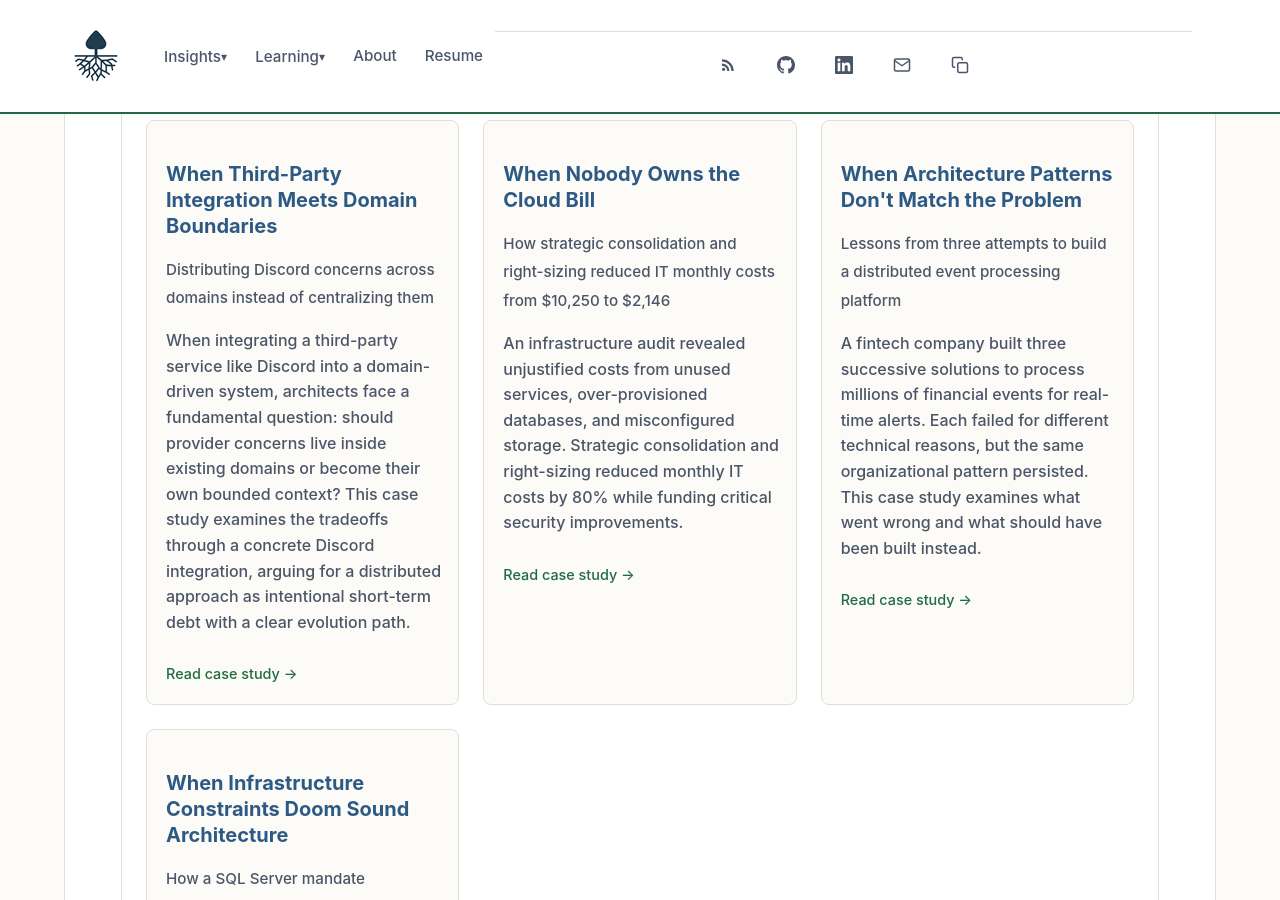
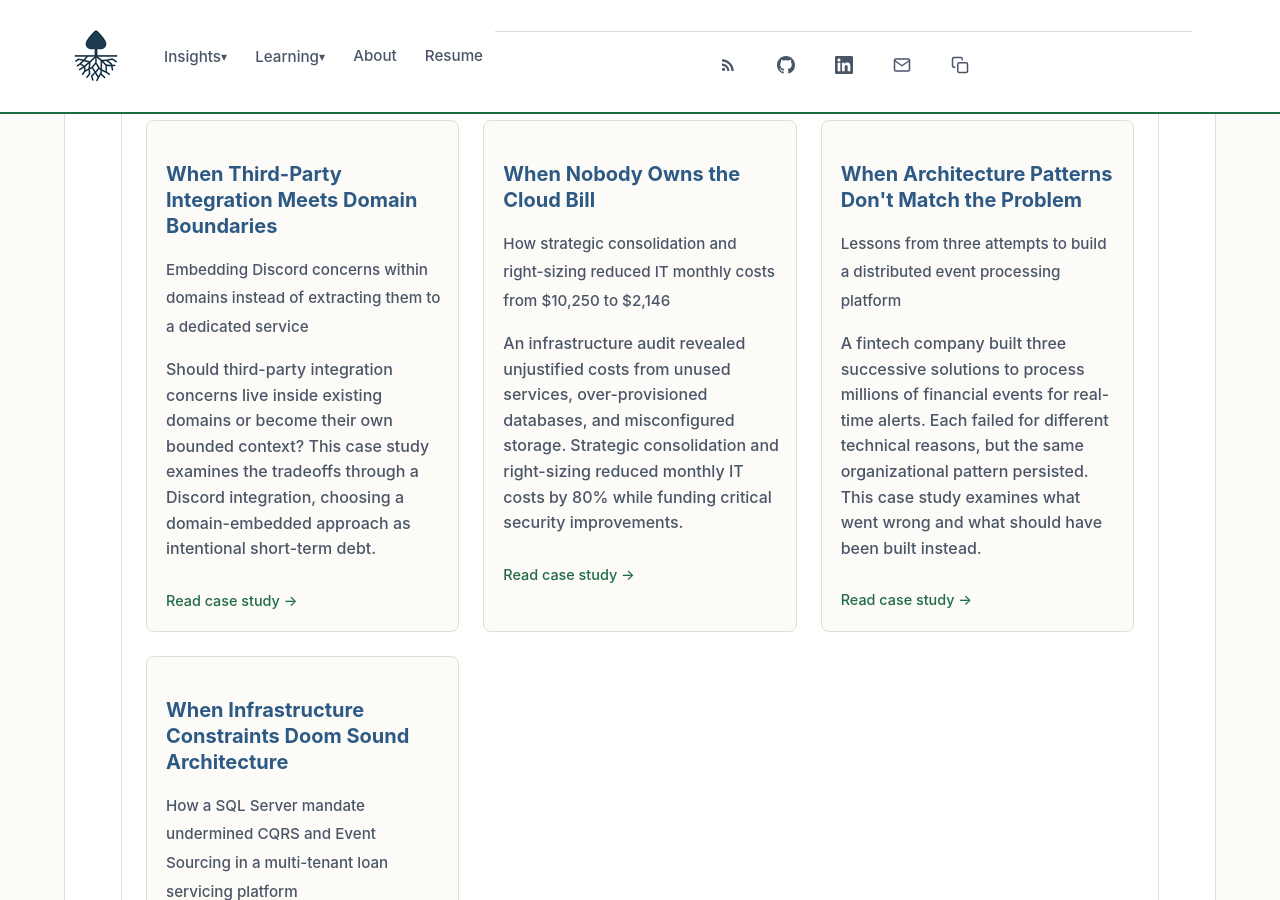
Before and after one commit to stevenstuartm/stevenstuartm.github.io, a Jekyll site: the page built from pages/case-studies.md, in a window 1280 px wide and 900 px high, scrolled down 355 px. Built offline with Jekyll 4.4.1, drawn with Linux system fonts in a browser that asks for light colours; part of the change alters nothing that is shown.

Commit message:
refining the discord case study

````diff
--- a/_case_studies/third-party-integration-boundaries.md
+++ b/_case_studies/third-party-integration-boundaries.md
@@ -1,10 +1,10 @@
 ---
 layout: case-study
 title: "When Third-Party Integration Meets Domain Boundaries"
-subtitle: "Distributing Discord concerns across domains instead of centralizing them"
-description: "When integrating a third-party service like Discord into a domain-driven system, architects face a fundamental question: should provider concerns live inside existing domains or become their own bounded context? This case study examines the tradeoffs through a concrete Discord integration, arguing for a distributed approach as intentional short-term debt with a clear evolution path."
+subtitle: "Embedding Discord concerns within domains instead of extracting them to a dedicated service"
+description: "Should third-party integration concerns live inside existing domains or become their own bounded context? This case study examines the tradeoffs through a Discord integration, choosing a domain-embedded approach as intentional short-term debt."
 role: "System Architect"
-date: 2025-01-01
+date: 2026-01-27
 technologies:
   - Discord API
   - OAuth 2.0
@@ -16,15 +16,17 @@ technologies:
 
 The company sells access to content published on a Discord server across multiple channels. The initial implementation relied on manual verification: employees confirm purchases and assign Discord roles by hand. As the product matures, this workflow needs automation.
 
-Automating access requires integrating Discord into multiple existing domains: authorization needs role mappings, subscription management needs plan-to-role assignments, user management needs Discord identity storage, and registration needs OAuth orchestration. This raises an architectural question: should Discord become its own API, or should Discord concerns be distributed across these existing domains?
+Automating access requires integrating Discord into multiple existing domains: authorization needs role mappings, subscription management needs plan-to-role assignments, user management needs Discord identity storage, and registration needs OAuth orchestration. This raises an architectural question: should Discord become its own API, or should Discord concerns be embedded within these existing domains?
 
-I chose distribution. Each domain owns the Discord concepts relevant to its responsibilities. This is intentional short-term debt driven by two architectural characteristics I prioritize: cost and agility. With a single small team and limited time, creating a centralized Discord API would introduce coordination overhead and slow discovery. The distributed approach allows each domain to evolve its Discord integration independently.
+I chose embedding. Each domain owns the Discord concepts relevant to its responsibilities. This is intentional short-term debt driven by two architectural characteristics I prioritize: cost and agility. With a single small team and limited time, extracting a dedicated Discord API would introduce coordination overhead and slow discovery. The domain-embedded approach allows each domain to evolve its Discord integration independently.
 
 This case study examines that decision, the alternatives considered, what would trigger evolution toward centralization, and why I consider this a rare example of true technical debt: intentional, with understood interest, and a clear payback plan.
 
 ## The Business Context
 
 The company operates as a content platform where customers purchase access to various products and services. One product grants access to a Discord server where the company publishes content and customers engage in community discussions.
+
+This is the first time the company sells access to content published on a platform it doesn't directly own. Previous products were delivered through infrastructure the company controlled. Discord introduces new variables: a third-party API, external identity systems, platform-specific access controls. This novelty is part of why discovery and agility were prioritized so heavily in the architectural decision.
 
 The current workflow is entirely manual:
 
@@ -46,7 +48,7 @@ The manual process creates several problems:
 - **Operational burden**: Employee time spent on manual verification scales linearly with customer growth
 - **Error-prone**: Spreadsheet-based tracking invites mistakes
 
-The solution needs to automate the entire flow: OAuth-based Discord linking, automatic role assignment based on plans, and real-time role updates when plans change.
+The solution needs to automate the entire flow, including OAuth-based Discord linking, automatic role assignment based on plans, and real-time role updates when plans change.
 
 ## The Existing Domain Architecture
 
@@ -65,7 +67,7 @@ Before discussing where Discord fits, here's the relevant portion of the existin
 │    Registrar API      │ │  Subscription Mgmt    │ │   Authorization API   │
 │                       │ │        API            │ │                       │
 │ • User registration   │ │ • Plan management     │ │ • Access rules        │
-│ • OAuth orchestration │ │ • Billing integration │ │ • Product permissions │
+│ • Email verification  │ │ • Billing integration │ │ • Product permissions │
 │ • Onboarding flows    │ │ • Billing events      │ │ • Feature flags       │
 └───────────────────────┘ └───────────────────────┘ └───────────────────────┘
                                       │
@@ -83,7 +85,7 @@ Each API owns its domain completely. The Authorization API determines what users
 
 ## The Options Considered
 
-### Option 1: Distributed Integration (Domain-Owned)
+### Option 1: Domain-Embedded Integration
 
 Each domain owns the Discord concepts relevant to its responsibilities:
 
@@ -122,10 +124,53 @@ Each domain owns the Discord concepts relevant to its responsibilities:
 ```
 
 **Data ownership:**
-- **Authorization API**: `discord_roles` table with role metadata (which roles exist, which are assignable, default roles for free/paid users)
-- **Subscription Management API**: `plan_discord_roles` table mapping plans to roles
-- **Users API**: `user_discord_accounts` table linking platform users to Discord identities
-- **Registrar API**: No persistent Discord data; orchestrates OAuth flow and registration
+
+**Authorization API** owns role metadata. This table defines which Discord roles exist, which can be assigned programmatically, and which serve as defaults for free or paid users:
+
+```sql
+CREATE TABLE discord_roles (
+   id INT NOT NULL AUTO_INCREMENT,
+   discord_id VARCHAR(30) NOT NULL,
+   name VARCHAR(100) NOT NULL,
+   is_assignable BOOLEAN NOT NULL DEFAULT 0,
+   is_plan_assignable BOOLEAN NOT NULL DEFAULT 0,
+   is_default_free BOOLEAN NULL,
+   is_default_paid BOOLEAN NULL,
+   created_at DATETIME NOT NULL DEFAULT CURRENT_TIMESTAMP,
+   updated_at DATETIME NOT NULL DEFAULT CURRENT_TIMESTAMP ON UPDATE CURRENT_TIMESTAMP,
+   PRIMARY KEY (id),
+   UNIQUE KEY UK_discord_roles_discord_id (discord_id)
+);
+```
+
+**Subscription Management API** owns plan-to-role mappings. This determines which Discord roles a given subscription plan grants:
+
+```sql
+CREATE TABLE plan_discord_roles (
+   id INT NOT NULL AUTO_INCREMENT,
+   plan_id INT UNSIGNED NOT NULL,
+   role_id INT NOT NULL,
+   CONSTRAINT UC_RoleId_PlanId UNIQUE (plan_id, role_id),
+   CONSTRAINT FK_PlanDiscordRoles_Plans FOREIGN KEY (plan_id) REFERENCES plans(id),
+   PRIMARY KEY (id)
+);
+```
+
+**Users API** owns the identity mapping between platform users and Discord accounts:
+
+```sql
+CREATE TABLE user_discord_accounts (
+    user_id INT NOT NULL,
+    discord_id VARCHAR(20) NOT NULL,
+    discord_username VARCHAR(100),
+    created_at DATETIME DEFAULT CURRENT_TIMESTAMP,
+    UNIQUE KEY uk_discord_id (discord_id),
+    FOREIGN KEY (user_id) REFERENCES users(id) ON DELETE CASCADE,
+    PRIMARY KEY (user_id)
+);
+```
+
+**Registrar API** has no persistent Discord data. It orchestrates the OAuth flow and registration, then delegates storage to the Users API and triggers authorization sync.
 
 **Workflow:**
 1. User initiates Discord linking through Prime
@@ -138,14 +183,14 @@ When a plan changes (billing webhook), the Subscription Management API triggers
 
 **What remains centralized:**
 
-Distributing client code doesn't mean abandoning governance. Configuration and credentials are managed through AWS Parameter Store, giving us:
+Embedding client code in each domain doesn't mean abandoning governance. Configuration and credentials are managed through AWS Parameter Store, giving us:
 
 - Single source of truth for Discord API credentials
 - Consistent client configuration (timeouts, retry policies) across all domains
 - Centralized audit trail of configuration changes
 - Environment-specific settings without code changes
 
-The distributed approach applies to code, not to operational governance. Security and configuration management aren't "Phase 2" concerns.
+The domain-embedded approach applies to code, not to operational governance. Security and configuration management aren't "Phase 2" concerns.
 
 ### Option 2: Thin Provider API
 
@@ -205,19 +250,23 @@ Centralize both Discord access AND Discord-related data:
 
 The provider owns everything Discord-related. Domains notify it of relevant events (plan changes, user registration), and the provider handles the rest.
 
-## The Decision: Distributed Integration
+## The Decision: Domain-Embedded Integration
 
-I chose Option 1 (distributed) for now, with a planned evolution to Option 2 (thin provider) once the solution matures.
+I chose Option 1 (domain-embedded) for now, with a planned evolution to Option 2 (extracted provider) once the solution matures.
 
 ### Why Not a Thick Provider?
 
-Option 3 creates problematic coupling. Role synchronization requires reading a user's current plans and applying authorization rules. If the Discord provider owns this logic, it must either:
+Option 3 inverts the natural dependency direction. Domains at the center should call out to the fringe; the fringe should not reach into the center. A provider exists to be used by domains, not to use them.
 
-1. **Call into Subscription Management and Authorization APIs** to get the data it needs, creating circular dependencies and distributed transactions
+Role synchronization requires reading a user's current plans and applying authorization rules. If the Discord provider owns this logic, it must either:
+
+1. **Call into Subscription Management and Authorization APIs** to get the data it needs, which means a fringe concern reaching into the domain center
 2. **Duplicate plan and authorization data** into its own storage, creating consistency problems
 3. **Receive all relevant data in the sync request**, forcing callers to assemble context that the provider then processes
 
-None of these are clean. The Authorization API already exists to answer "what can this user access?" Adding Discord as another access type fits naturally. Extracting that logic into a Discord provider would fragment authorization decisions across services.
+None of these are clean. The current architecture has Authorization reading from Subscription Management, but that's different: both are cross-cutting concern domains at the center. Shared domains exist to be used AND to use each other. A thick Discord provider is a peripheral integration, not a shared domain. It belongs on the fringe, called by domains, not calling into them.
+
+The Authorization API already exists to answer "what can this user access?" Adding Discord as another access type fits naturally. Extracting that logic into a Discord provider would fragment authorization decisions across services.
 
 ### Why Not a Thin Provider (Yet)?
 
@@ -240,11 +289,15 @@ Option 2 is the likely evolution, but creating it now would cost more than it sa
 
 With one integration and one team, the coordination overhead exceeds the benefit of centralization. Each domain can evolve its Discord usage independently without waiting for provider changes.
 
+Creating a provider now would force us to define an interface before understanding what each domain actually needs from Discord. We'd be designing an abstraction during the period when we're still discovering requirements. The feature has a limited time window to prove value. If it succeeds, we can spend additional time maturing the architecture. If it fails, we've avoided building infrastructure for something that didn't work out.
+
+This calculus changes with team growth. With multiple teams, waiting days or weeks for another team to update a shared API doesn't solve anyone's problem during discovery. But it becomes worthwhile once patterns stabilize and the coordination cost is amortized across many uses.
+
 ### The Architectural Characteristics Driving This Decision
 
 Two characteristics dominate my priorities for this system:
 
-| Characteristic | Definition | How Distribution Serves It |
+| Characteristic | Definition | How Embedding Serves It |
 |----------------|------------|---------------------------|
 | **Cost** | Minimize development and operational expense | No new service to build/deploy/maintain; no coordination overhead; faster time to solution |
 | **Agility** | Ability to respond quickly to changing requirements | Each domain evolves independently; no bottleneck on provider changes; discovery happens in parallel |
@@ -262,9 +315,9 @@ For a mature system with multiple teams, consistency and maintainability might d
 
 This decision isn't permanent. Several triggers would shift the calculus toward centralization.
 
-### Trigger 1: Multiple Third-Party Providers
+### Trigger 1: Multiple Third-Party Providers With Similar Patterns
 
-If the company integrates Slack, Telegram, or other community platforms alongside Discord, the distributed approach multiplies:
+If the company integrates Slack, Telegram, or other community platforms alongside Discord, the domain-embedded approach multiplies:
 
 ```
 Current (1 provider):
@@ -280,17 +333,23 @@ Future (3 providers):
   - 3 domains × 3 providers = 9 integration points
 ```
 
-At some threshold, the pattern becomes unwieldy. A provider abstraction starts making sense, though the exact threshold depends on how similar the integrations are.
+But more providers doesn't automatically justify extraction. Each provider has its own API, its own concepts, and its own quirks. If providers have genuinely different needs, embedding each separately may still be appropriate. The trigger for extraction isn't just "more providers" but "more providers with similar enough patterns that a shared abstraction adds value rather than forcing awkward compromises."
+
+If a second provider emerged with very similar integration patterns, that would be a stronger signal to extract. But even then, the decision would be circumstantial rather than automatic.
 
 ### Trigger 2: Team Growth
 
-With a single team, coordination overhead is just context switching. With multiple teams:
+With a single team, coordination overhead is just context switching. With multiple teams, a shared provider creates blocking dependencies:
 
-- Team A owns Authorization and needs Discord role sync to change
+- Team A owns Authorization and needs a Discord operation to change
 - Team B owns the Discord provider
-- Team A now depends on Team B's backlog and priorities
+- Team A waits days or weeks for Team B to update the provider API
 
-Conway's Law suggests the architecture should match the communication structure. Multiple teams might benefit from clearer boundaries, even if those boundaries add coordination cost.
+During discovery, this wait time is unacceptable. The feature has a limited window to prove value, and blocking on another team's backlog doesn't solve the problem that needed to be solved.
+
+But with embedded code, coordination still happens, just through shared values rather than shared code. If teams communicate as they should, they align on conventions for error handling, retry logic, and API usage. Conway's Law still applies, but the communication happens through documentation and review rather than through API contracts.
+
+The trigger for extraction isn't team count alone. It's when the coordination cost of maintaining consistent behavior across embeddings exceeds the blocking cost of waiting on a shared provider. That typically happens once patterns stabilize and discovery gives way to steady-state operation.
 
 ### Trigger 3: Processing Load
 
@@ -313,7 +372,7 @@ Technical debt is often unintentional: shortcuts taken under pressure that accum
 ```
 Evolution path:
 
-Phase 1 (Current): Distributed
+Phase 1 (Current): Domain-Embedded
   - Each domain has Discord client code
   - Fast to build, easy to change independently
   - Interest: duplication across domains
@@ -366,23 +425,23 @@ Without centralization, developers might not know where to look for Discord-rela
 
 Each domain embeds its own Discord API client.
 
-**Mitigation**: Accept this for now. The duplication is limited (we use a small API surface), and the cost of coordination exceeds the cost of duplication for a single team. When evolving to Phase 2, the provider eliminates duplication.
+**Mitigation**: Share values, not code. The duplication is limited (we use a small API surface), and creating another container just to eliminate copy-paste is often worse than communicating governance and design between tech leads. When evolving to Phase 2, the provider consolidates the client code, but only after we understand what that client actually needs to do.
 
 ### Consequence: Inconsistent Error Handling
 
 Each domain might handle Discord API errors differently.
 
-**Mitigation**: Establish conventions in the ADR. Retry logic, timeout configuration, and error categorization should be consistent even if code is duplicated. Review during code review.
+**Mitigation**: Share values, not code. Establish conventions in the ADR: retry logic, timeout configuration, error categorization. Teams share these values through documentation and code review, not through forced code sharing. The goal is consistent behavior through shared understanding, not identical implementations.
 
 ## Key Lessons
 
 ### 1. Provider vs. Domain Is a Spectrum, Not a Binary
 
-The choice isn't "centralize everything" or "distribute everything." Discord API access (infrastructure) can centralize while Discord business logic (domain) stays distributed. The thin provider + adapter pattern achieves this separation.
+The choice isn't "extract everything" or "embed everything." Discord API access (infrastructure) can be extracted while Discord business logic (domain) stays embedded in domains. The thin provider + adapter pattern achieves this separation.
 
 ### 2. Architectural Characteristics Should Drive the Decision
 
-Without explicit priorities, architectural debates become opinion battles. When I say "cost and agility matter most for this system," the distributed approach follows logically. A different system prioritizing consistency and maintainability would choose differently.
+Without explicit priorities, architectural debates become opinion battles. When I say "cost and agility matter most for this system," the domain-embedded approach follows logically. A different system prioritizing consistency and maintainability would choose differently.
 
 ### 3. Intentional Debt Requires a Payback Plan
 
@@ -390,7 +449,9 @@ Without explicit priorities, architectural debates become opinion battles. When
 
 ### 4. Small Teams Have Different Optimal Architectures
 
-Coordination overhead that's negligible for a single team becomes significant with multiple teams. The "right" architecture depends on who's building it, not just what's being built. This will change as the organization grows.
+Coordination overhead that's negligible for a single team becomes significant with multiple teams. The "right" architecture depends on who's building it, not just what's being built.
+
+Small teams can share values without sharing code. Conventions, ADRs, and code review create consistent behavior across embeddings without the blocking dependencies of a shared provider. As teams grow, shared code can evolve from those shared values, not as a substitute for them but as a natural extension. The values remain; the code becomes their embodiment.
 
 ### 5. Integration Discovery Differs from Domain Discovery
 
@@ -402,10 +463,10 @@ The discovery here is different: how does Discord fit into each domain's existin
 
 Where should third-party integration logic live? The answer depends on what you're optimizing for and how mature your understanding is.
 
-For a small team in discovery mode with a single third-party integration, distribution across domains minimizes coordination overhead and maximizes agility. The cost is duplication and scattered concerns.
+For a small team in discovery mode with a single third-party integration, embedding within domains minimizes coordination overhead and maximizes agility. The cost is duplication and scattered concerns.
 
 For a mature system with multiple teams and stabilized patterns, a thin provider centralizes infrastructure concerns while domain adapters preserve business logic ownership. The cost is coordination overhead and potential bottlenecks.
 
-I chose distribution now, with a clear path to evolution. This is intentional debt, not neglect. The interest is understood, the payback plan is defined, and the triggers for evolution are explicit. When those triggers occur, the architecture will evolve. Until then, it serves the current needs.
+I chose embedding now, with a clear path to extraction. This is intentional debt, not neglect. The interest is understood, the payback plan is defined, and the triggers for evolution are explicit. When those triggers occur, the architecture will evolve. Until then, it serves the current needs.
 
 The worst outcome would be building a centralized provider prematurely, paying coordination costs during the period when agility matters most, only to discover the abstraction doesn't fit the actual usage patterns. Better to let patterns emerge, then capture them.
````
